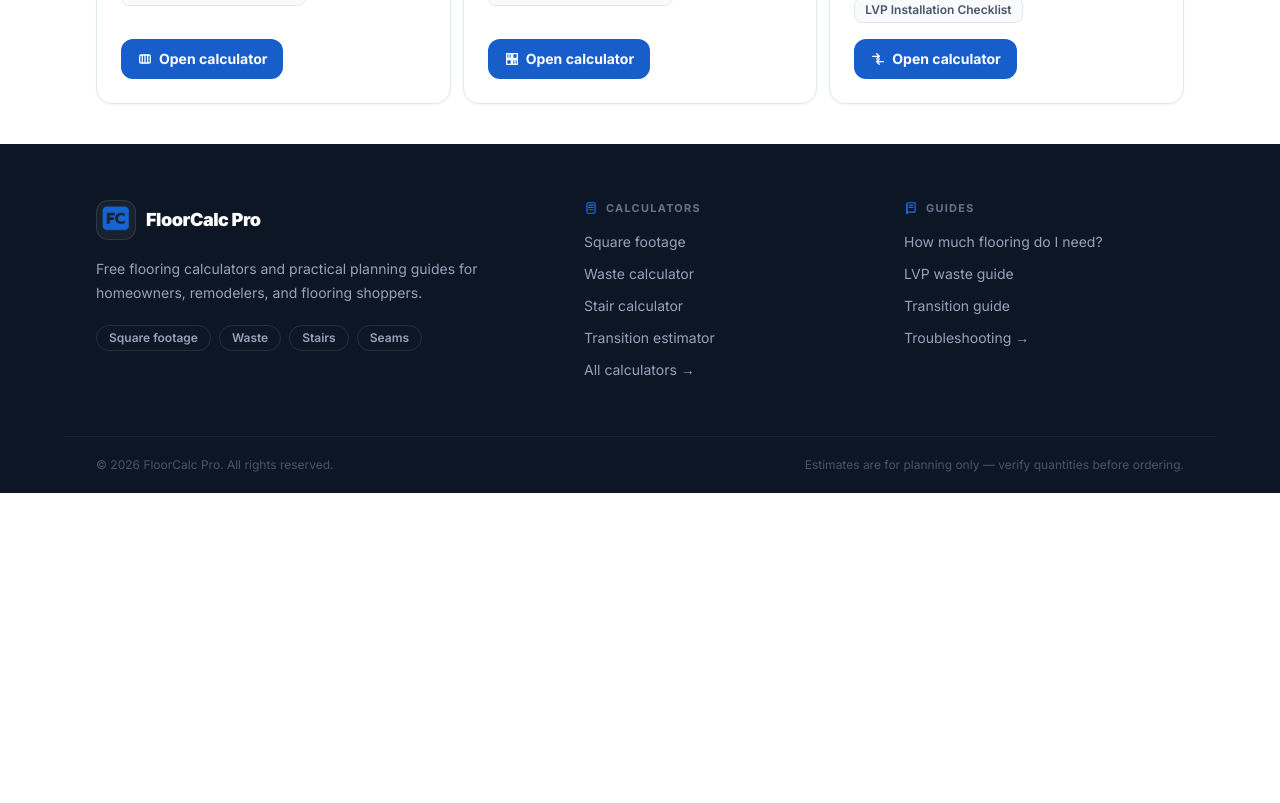
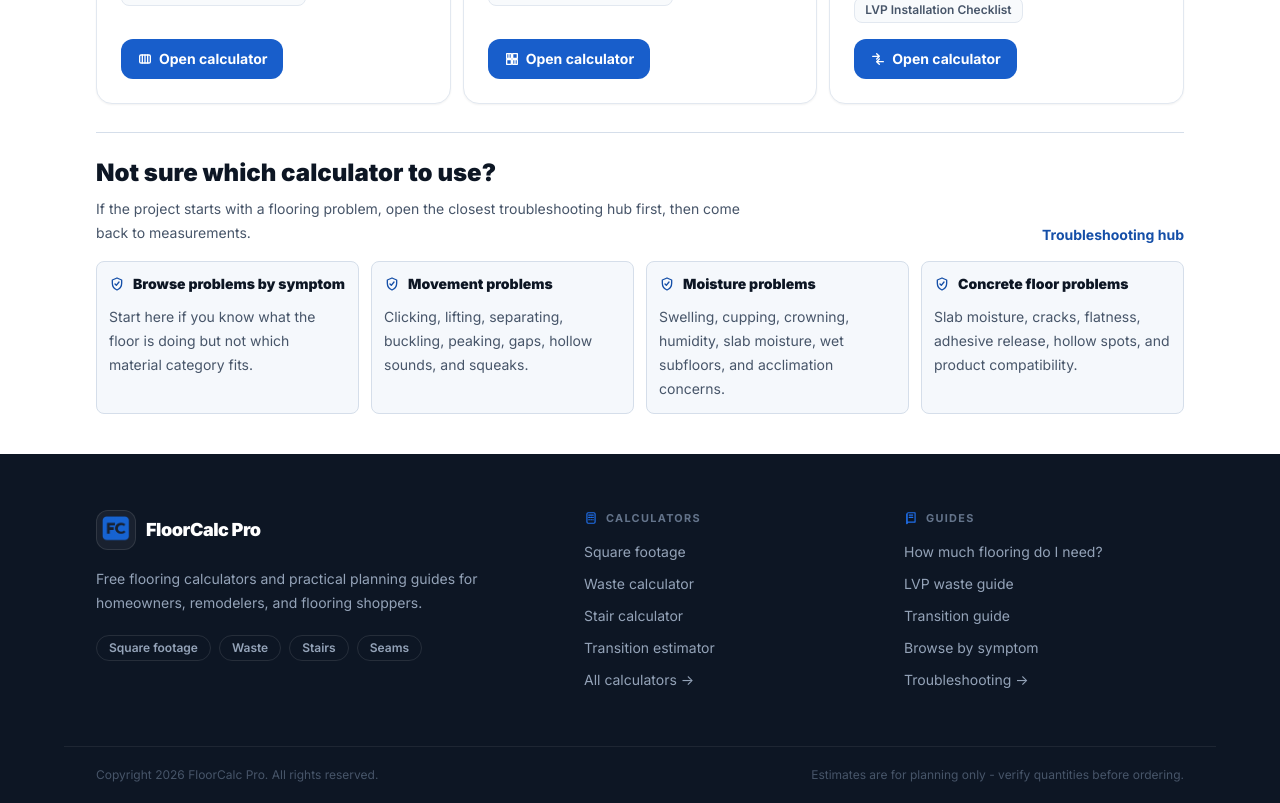
Before and after one commit to irishn82/floorcalc-pro, a Next.js app: page /tools in a window 1280 px wide. Shown: the part 1200-2003 px from the top of the page. Before the commit the page ends 1693 px from the top, so only its background shows below. Built offline with nearby package versions, Linux system fonts and the light colour scheme; no server answers.

Commit message:
Audit and improve site architecture

```diff
--- a/app/(public)/guides/[slug]/page.tsx
+++ b/app/(public)/guides/[slug]/page.tsx
@@ -895,7 +895,7 @@ export default async function GuidePage({ params }: GuidePageProps) {
               </div>
               {troubleshootingFlow ? (
                 <div className="mt-5">
-                  <ProblemSymptomSelector compact hubLinkLabel="Back to problem menu" />
+                  <ProblemSymptomSelector compact hubLinkLabel="Back to symptom menu" />
                 </div>
               ) : null}
               {quickAnswerSection ? (
--- a/app/(public)/guides/ecosystems/[ecosystem]/page.tsx
+++ b/app/(public)/guides/ecosystems/[ecosystem]/page.tsx
@@ -34,11 +34,25 @@ export async function generateMetadata({ params }: EcosystemPageProps): Promise<
     return {};
   }
 
-  return createSeoMetadata({
+  const metadata = createSeoMetadata({
     title: ecosystem.metadataTitle,
     description: ecosystem.metadataDescription,
     path: `/guides/ecosystems/${ecosystem.slug}`
   });
+  const guideCount =
+    getPrimaryGuidesByEcosystem(ecosystem.slug).length + getSecondaryGuidesByEcosystem(ecosystem.slug).length;
+
+  if (guideCount === 0) {
+    return {
+      ...metadata,
+      robots: {
+        index: false,
+        follow: true
+      }
+    };
+  }
+
+  return metadata;
 }
 
 export default async function GuideEcosystemPage({ params }: EcosystemPageProps) {
@@ -84,8 +98,11 @@ export default async function GuideEcosystemPage({ params }: EcosystemPageProps)
               Use this page to keep material-specific articles, measuring tools, and transition planning in the same place before ordering flooring.
             </p>
             <div className="mt-4">
-              <Link className="text-sm font-bold text-accent-700 hover:text-accent-600" href="/guides">
+              <Link className="mr-4 text-sm font-bold text-accent-700 hover:text-accent-600" href="/guides">
                 Back to all flooring guides
+              </Link>
+              <Link className="text-sm font-bold text-accent-700 hover:text-accent-600" href="/guides/browse-problems">
+                Browse by symptom
               </Link>
             </div>
           </div>
--- a/app/(public)/guides/page.tsx
+++ b/app/(public)/guides/page.tsx
@@ -40,6 +40,19 @@ const planningTools = tools.filter((tool) =>
 );
 
 export default function GuidesIndexPage() {
+  const ecosystemSummaries = guideEcosystems
+    .map((ecosystem) => {
+      const coreGuides = getPrimaryGuidesByEcosystem(ecosystem.slug);
+      const relatedGuides = getSecondaryGuidesByEcosystem(ecosystem.slug);
+
+      return {
+        ecosystem,
+        coreGuides,
+        relatedGuides,
+        totalGuideCount: coreGuides.length + relatedGuides.length
+      };
+    })
+    .filter((summary) => summary.totalGuideCount > 0);
   const startHereGuides = startHereGuideSlugs
     .map((slug) => guides.find((guide) => guide.slug === slug))
     .filter((guide): guide is (typeof guides)[number] => Boolean(guide));
@@ -66,7 +79,7 @@ export default function GuidesIndexPage() {
               headingLevel="h1"
             />
             <div className="rounded-lg border border-line bg-field p-3.5 shadow-sm">
-              <GuideTypeSelect options={guideEcosystems} />
+              <GuideTypeSelect options={ecosystemSummaries.map((summary) => summary.ecosystem)} />
               <div className="mt-3 border-t border-line pt-3">
                 <p className="text-sm leading-6 text-slate-600">
                   Not sure what material category fits your issue? Browse flooring problems by symptom.
@@ -95,11 +108,7 @@ export default function GuidesIndexPage() {
             </Link>
           </div>
           <div className="mt-4 grid gap-3 md:grid-cols-2 xl:grid-cols-4">
-            {guideEcosystems.map((ecosystem) => {
-              const coreGuides = getPrimaryGuidesByEcosystem(ecosystem.slug);
-              const relatedGuides = getSecondaryGuidesByEcosystem(ecosystem.slug);
-              const totalGuideCount = coreGuides.length + relatedGuides.length;
-
+            {ecosystemSummaries.map(({ ecosystem, totalGuideCount }) => {
               return (
                 <Link
                   key={ecosystem.slug}
--- a/app/(public)/tools/page.tsx
+++ b/app/(public)/tools/page.tsx
@@ -15,6 +15,29 @@ export const metadata: Metadata = createSeoMetadata({
     "Browse free flooring calculators for square footage, waste, stairs, carpet seams, pattern repeats, and transitions.",
   path: "/tools"
 });
+
+const problemHubLinks = [
+  {
+    href: "/guides/browse-problems",
+    label: "Browse problems by symptom",
+    description: "Start here if you know what the floor is doing but not which material category fits."
+  },
+  {
+    href: "/guides/flooring-movement-problems",
+    label: "Movement problems",
+    description: "Clicking, lifting, separating, buckling, peaking, gaps, hollow sounds, and squeaks."
+  },
+  {
+    href: "/guides/flooring-moisture-problems",
+    label: "Moisture problems",
+    description: "Swelling, cupping, crowning, humidity, slab moisture, wet subfloors, and acclimation concerns."
+  },
+  {
+    href: "/guides/concrete-floor-problems",
+    label: "Concrete floor problems",
+    description: "Slab moisture, cracks, flatness, adhesive release, hollow spots, and product compatibility."
+  }
+];
 
 export default function ToolsIndexPage() {
   return (
@@ -55,6 +78,35 @@ export default function ToolsIndexPage() {
             <ToolCard key={tool.slug} tool={tool} relatedGuides={getToolRelatedGuides(tool.slug)} />
           ))}
         </div>
+
+        <div className="mt-7 border-t border-line pt-6">
+          <div className="flex flex-col gap-2 sm:flex-row sm:items-end sm:justify-between">
+            <div>
+              <h2 className="text-xl font-black tracking-normal text-ink sm:text-2xl">Not sure which calculator to use?</h2>
+              <p className="mt-2 max-w-2xl text-sm leading-6 text-slate-600">
+                If the project starts with a flooring problem, open the closest troubleshooting hub first, then come back to measurements.
+              </p>
+            </div>
+            <Link href="/guides/troubleshooting" className="text-sm font-bold text-accent-700 hover:text-accent-600">
+              Troubleshooting hub
+            </Link>
+          </div>
+          <div className="mt-4 grid gap-3 md:grid-cols-2 lg:grid-cols-4">
+            {problemHubLinks.map((link) => (
+              <Link
+                key={link.href}
+                href={link.href}
+                className="rounded-lg border border-line bg-field p-3 text-sm transition hover:border-accent-100 hover:bg-white"
+              >
+                <span className="inline-flex items-center gap-2 font-black text-ink">
+                  <FlooringIcon name="shield" className="h-4 w-4 text-accent-700" />
+                  {link.label}
+                </span>
+                <span className="mt-2 block leading-6 text-slate-600">{link.description}</span>
+              </Link>
+            ))}
+          </div>
+        </div>
       </Container>
     </section>
   );
--- a/app/sitemap.ts
+++ b/app/sitemap.ts
@@ -20,10 +20,17 @@ export default function sitemap(): MetadataRoute.Sitemap {
     lastModified: new Date(guide.dateModified)
   }));
 
-  const ecosystemRoutes = guideEcosystems.map((ecosystem) => ({
-    url: `${siteConfig.url}/guides/ecosystems/${ecosystem.slug}`,
-    lastModified: new Date("2026-05-23")
-  }));
+  const ecosystemRoutes = guideEcosystems
+    .filter((ecosystem) =>
+      guides.some(
+        (guide) =>
+          guide.primaryEcosystem === ecosystem.slug || Boolean(guide.secondaryEcosystems?.includes(ecosystem.slug))
+      )
+    )
+    .map((ecosystem) => ({
+      url: `${siteConfig.url}/guides/ecosystems/${ecosystem.slug}`,
+      lastModified: new Date("2026-05-23")
+    }));
 
   return [...staticRoutes, ...toolRoutes, ...guideRoutes, ...ecosystemRoutes];
 }
--- a/components/Breadcrumbs.tsx
+++ b/components/Breadcrumbs.tsx
@@ -20,8 +20,8 @@ export function Breadcrumbs({ items }: BreadcrumbsProps) {
         {items.map((item, index) => (
           <li key={`${item.label}-${index}`} className="inline-flex min-w-0 items-center">
             {index > 0 ? (
-              <span aria-hidden="true" className="mx-1 shrink-0 text-slate-300">
-                {" \u203a "}
+              <span aria-hidden="true" className="mx-1.5 shrink-0 text-slate-300">
+                {"\u203a"}
               </span>
             ) : null}
             {item.href ? (
--- a/components/Footer.tsx
+++ b/components/Footer.tsx
@@ -7,7 +7,6 @@ export function Footer() {
   return (
     <footer className="bg-ink text-white">
       <Container className="grid gap-10 py-14 md:grid-cols-[1.6fr_1fr_1fr]">
-
         <div>
           <Link href="/" className="inline-flex items-center gap-2.5" aria-label="FloorCalc Pro home">
             <span className="grid h-10 w-10 shrink-0 place-items-center rounded-xl border border-white/10 bg-white/5 p-1">
@@ -46,7 +45,7 @@ export function Footer() {
             <li><Link className="text-slate-400 transition-colors hover:text-white" href="/tools/waste-calculator">Waste calculator</Link></li>
             <li><Link className="text-slate-400 transition-colors hover:text-white" href="/tools/stair-flooring-calculator">Stair calculator</Link></li>
             <li><Link className="text-slate-400 transition-colors hover:text-white" href="/tools/transition-estimator">Transition estimator</Link></li>
-            <li><Link className="text-slate-400 transition-colors hover:text-white" href="/tools">All calculators →</Link></li>
+            <li><Link className="text-slate-400 transition-colors hover:text-white" href="/tools">All calculators -&gt;</Link></li>
           </ul>
         </div>
 
@@ -59,15 +58,15 @@ export function Footer() {
             <li><Link className="text-slate-400 transition-colors hover:text-white" href="/guides/how-much-flooring-do-i-need">How much flooring do I need?</Link></li>
             <li><Link className="text-slate-400 transition-colors hover:text-white" href="/guides/lvp-waste-percentage-guide">LVP waste guide</Link></li>
             <li><Link className="text-slate-400 transition-colors hover:text-white" href="/guides/flooring-transition-guide">Transition guide</Link></li>
-            <li><Link className="text-slate-400 transition-colors hover:text-white" href="/guides/troubleshooting">Troubleshooting →</Link></li>
+            <li><Link className="text-slate-400 transition-colors hover:text-white" href="/guides/browse-problems">Browse by symptom</Link></li>
+            <li><Link className="text-slate-400 transition-colors hover:text-white" href="/guides/troubleshooting">Troubleshooting -&gt;</Link></li>
           </ul>
         </div>
-
       </Container>
 
       <Container className="flex flex-col gap-2 border-t border-white/[0.07] py-5 text-xs text-slate-600 sm:flex-row sm:items-center sm:justify-between">
-        <p>© {new Date().getFullYear()} FloorCalc Pro. All rights reserved.</p>
-        <p>Estimates are for planning only — verify quantities before ordering.</p>
+        <p>Copyright {new Date().getFullYear()} FloorCalc Pro. All rights reserved.</p>
+        <p>Estimates are for planning only - verify quantities before ordering.</p>
       </Container>
     </footer>
   );
--- a/components/Header.tsx
+++ b/components/Header.tsx
@@ -6,8 +6,7 @@ const navItems: { href: string; label: string; shortLabel?: string }[] = [
   { href: "/", label: "Home" },
   { href: "/tools", label: "Tools" },
   { href: "/guides", label: "Guides" },
-  { href: "/guides/troubleshooting", label: "Troubleshooting", shortLabel: "Fixes" },
-  { href: "/guides/browse-problems", label: "Browse Problems", shortLabel: "Problems" }
+  { href: "/guides/troubleshooting", label: "Troubleshooting", shortLabel: "Fixes" }
 ];
 
 export function Header() {
```
Also changed, not shown: 1 other file (tests, documents, lock files or other folders).
